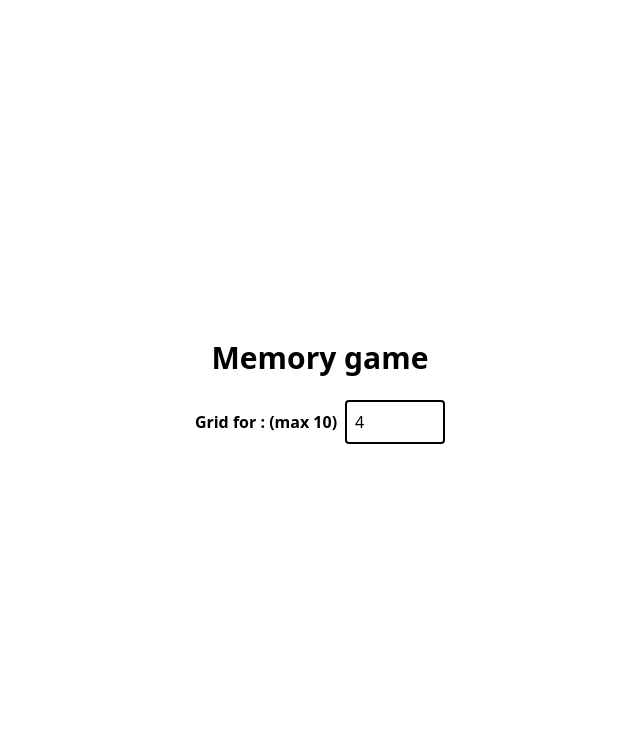
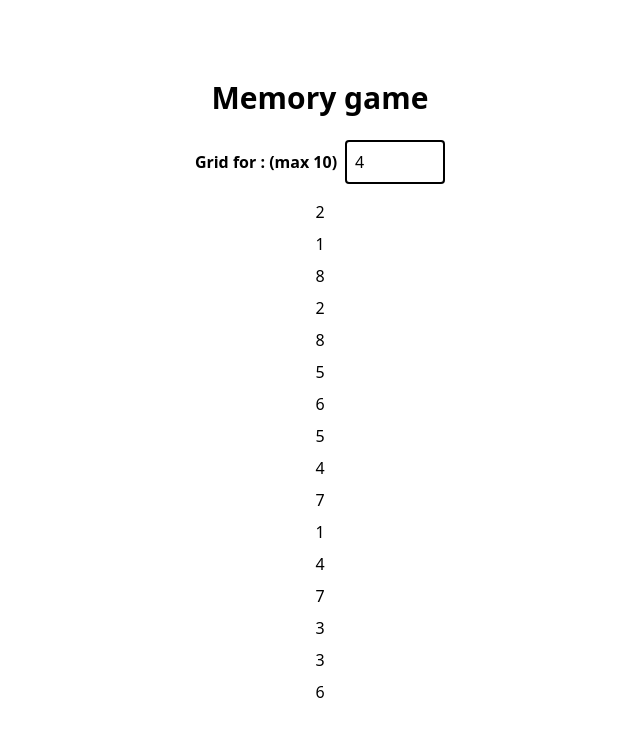
Before and after one commit to Devp-sriram/react-memory-game, a React (Vite) app: page / in a window 1280 px wide. Shown: the top 736 px of the page, without its empty margins (320-960 px from the left). Built offline with nearby package versions, Linux system fonts and the light colour scheme.

Commit message:
dynamic grid

```diff
--- a/components/Memory.tsx
+++ b/components/Memory.tsx
@@ -1,14 +1,23 @@
-import React ,{ useState } from "react"
+import React ,{ useState ,useEffect } from "react"
 
+interface cards{
+    id : Number,
+    num : Number,
+}
 
 export default function Memory() {
 
+
+
   const [gridSize,setGridSize] = useState<number>(4);
-  const [cards,setcards] = useState([]);
+  const [cards,setcards] = useState<cards[]>([]);
   const [flipped,setflipped] = useState([]);
   const [solved,setSolved] = useState<boolean>(false);
   const [won,setWon] = useState<boolean>(false);
 
+  useEffect(()=>{
+      initGame()
+  },[gridSize])
 
   function handleGridSizeChange(e :React.ChangeEvent<HTMLInputElement>){
     let size = parseInt(e.target.value)
@@ -16,7 +25,18 @@ export default function Memory() {
   }
 
   function initGame(){
+    const size = gridSize*gridSize; // 16
+    const pairs = Math.floor(size/2); // 8
+    const numbers = [...Array(pairs).keys()].map((n)=> n + 1);
+    const shuffledCards = [...numbers,...numbers]
+                          .sort(()=> Math.random() - 0.5)
+                          .slice(0,size)
+                          .map((num,idx) =>({id:idx ,num}))
 
+    setcards(shuffledCards)
+    setflipped([])
+    setSolved(false)
+    setWon(false)
   }
 
   return (
@@ -37,9 +57,17 @@ export default function Memory() {
           />
       </div>
       {/*game borad*/}
-      <div>
+      <div className={`grid gap-2 mb-4` }
+      style ={{
+        gridTemplateColoums : `repeat(${gridSize})`
+      }}>
+      {cards.map(card =>{
+          return <div key ={card.id}>
+                  {card.num}
+                </div>
+      })}
+      </div>
 
-      </div>
       {/*result*/}
       {/*reset*/}
 
```
